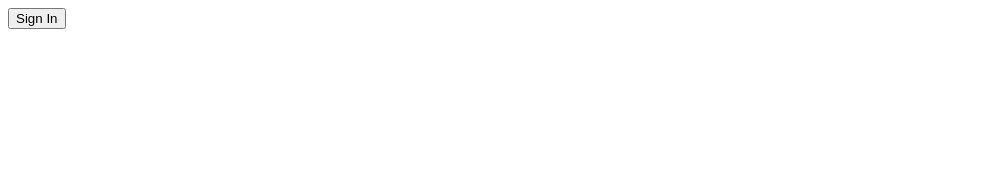
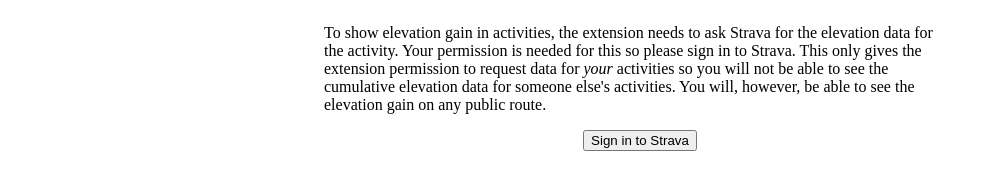
Before and after one commit to RianGallagher/strava-cumulative-elevation-extension, a website with bundled scripts: page index.html in a window 1280 px wide. Shown: the whole page, without its empty margins (0-988 px from the left). Built offline with nearby package versions, Linux system fonts and the light colour scheme.

Commit message:
Add some more information to the index.html page

```diff
--- a/index.html
+++ b/index.html
@@ -6,10 +6,18 @@
         <meta name="viewport" content="width=device-width, initial-scale=1.0" />
         <title>Strava Cumulative Elevation Authentication</title>
         <script defer type="module" src="index.js"></script>
+        <link rel="stylesheet" href="style.css"></link>
     </head>
     <body>
-        <div>
-            <button id="sign-in">Sign In</button>
+        <div class="description">
+            <p>
+                To show elevation gain in activities, the extension needs to ask Strava for the elevation data for the
+                activity. Your permission is needed for this so please sign in to Strava. This only gives the extension
+                permission to request data for <em>your</em> activities so you will not be able to see the cumulative elevation
+                data for someone else's activities. You will, however, be able to see the elevation gain on any public
+                route.
+            </p>
+            <button class="strava-sign-in-button" id="sign-in">Sign in to Strava</button>
         </div>
     </body>
 </html>
--- a/package.json
+++ b/package.json
@@ -5,7 +5,7 @@
     "main": "background.js",
     "scripts": {
         "test": "echo \"Error: no test specified\" && exit 1",
-        "build": "tsc && cp manifest.json dist/ && cp index.html dist/ && cp mountains.png dist/",
+        "build": "tsc && cp manifest.json dist/ && cp index.html dist/ && cp style.css dist/ && cp mountains.png dist/",
         "build-extension": "npm run build && cp manifest.json dist/"
     },
     "keywords": [],
--- /dev/null
+++ b/style.css
@@ -0,0 +1,13 @@
+.description {
+    display: flex;
+    flex-direction: column;
+    align-items: center;
+    max-width: 50%;
+    margin: auto;
+}
+
+.strava-sign-in-button {
+    cursor: pointer;
+    flex-grow: 0;
+    flex-shrink: 1;
+}
```
